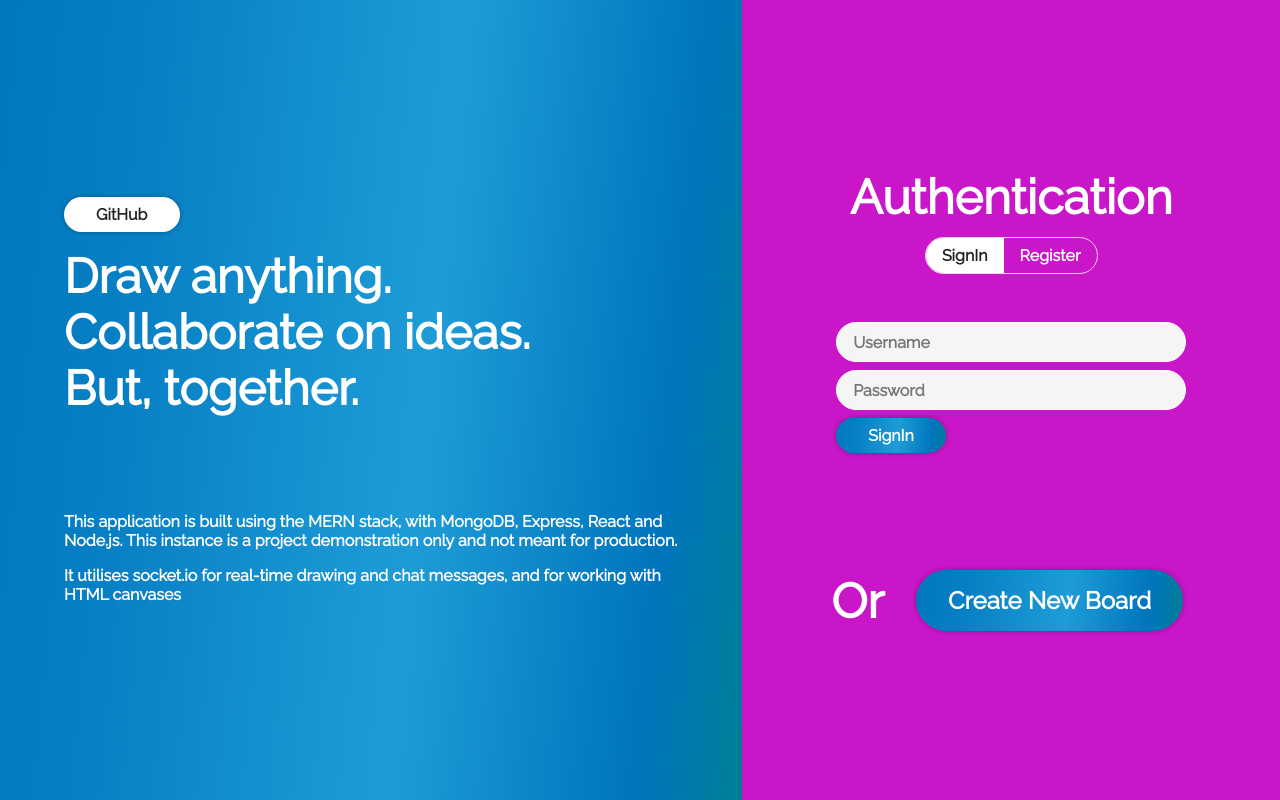
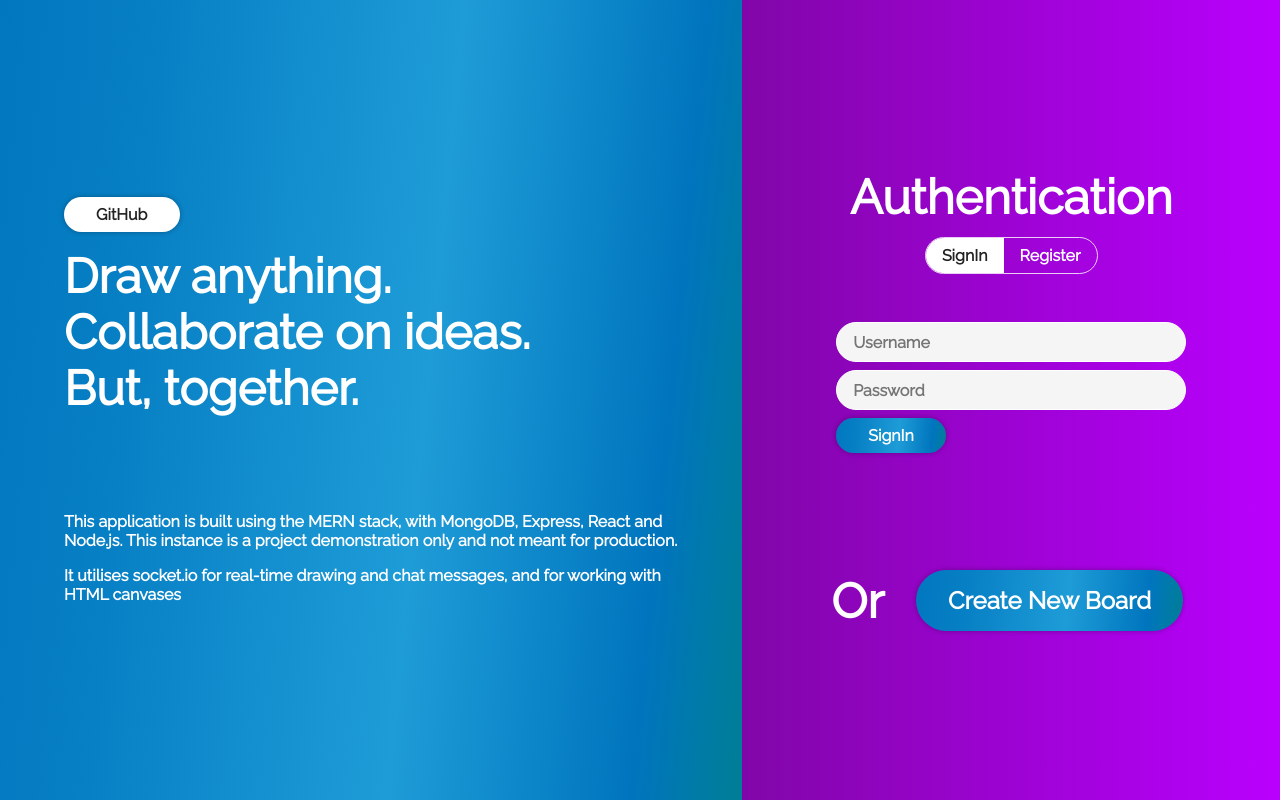
Before and after one commit to tausifaman222/College-Project-Kollaboard, a React (Create React App) app in the folder client/: page / in a window 1280 px wide. Built offline with nearby package versions, Linux system fonts and the light colour scheme.

Commit message:
testing palette

```diff
--- a/client/src/App.css
+++ b/client/src/App.css
@@ -14,7 +14,8 @@ a {
 }
 
 body {
-    background-color: rgb(200, 22, 200);
+    background: rgb(221,7,171);
+    background: linear-gradient(90deg, rgba(221,7,171,1) 0%, rgba(98,9,121,1) 35%, rgba(185,0,254,1) 100%);
     color: white;
 }
 
```
